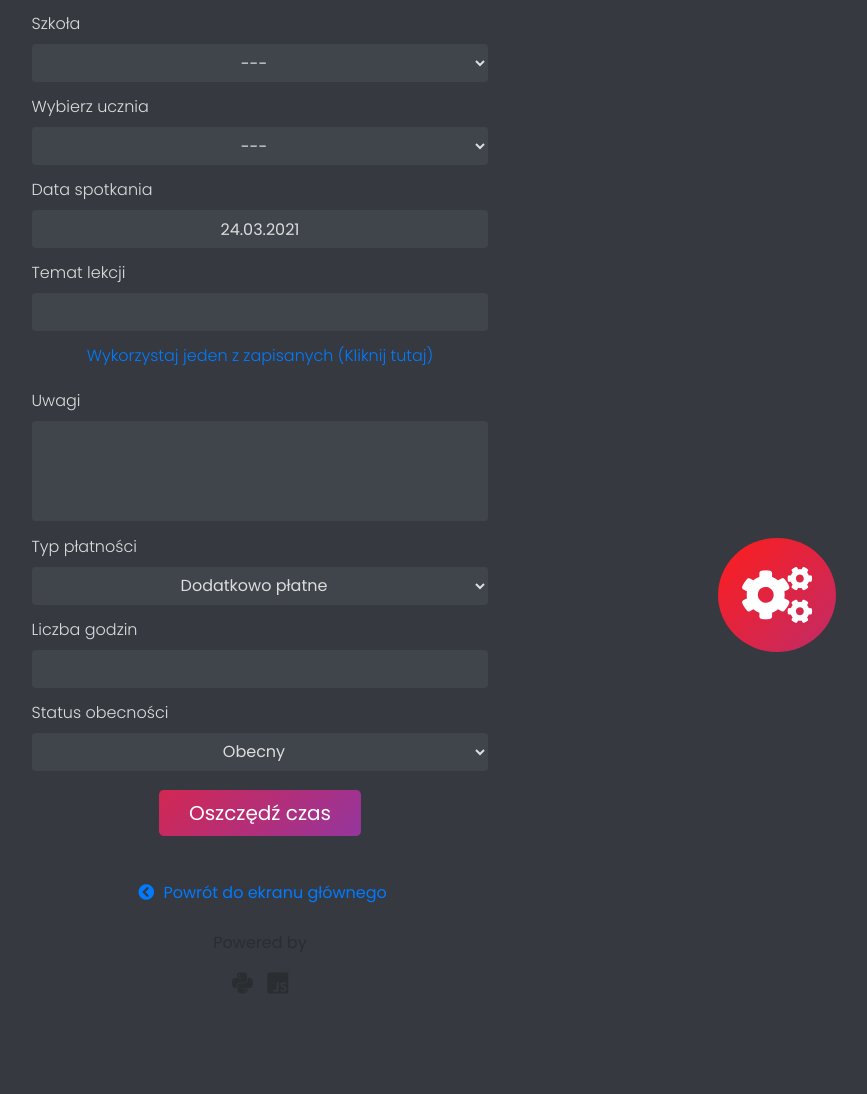
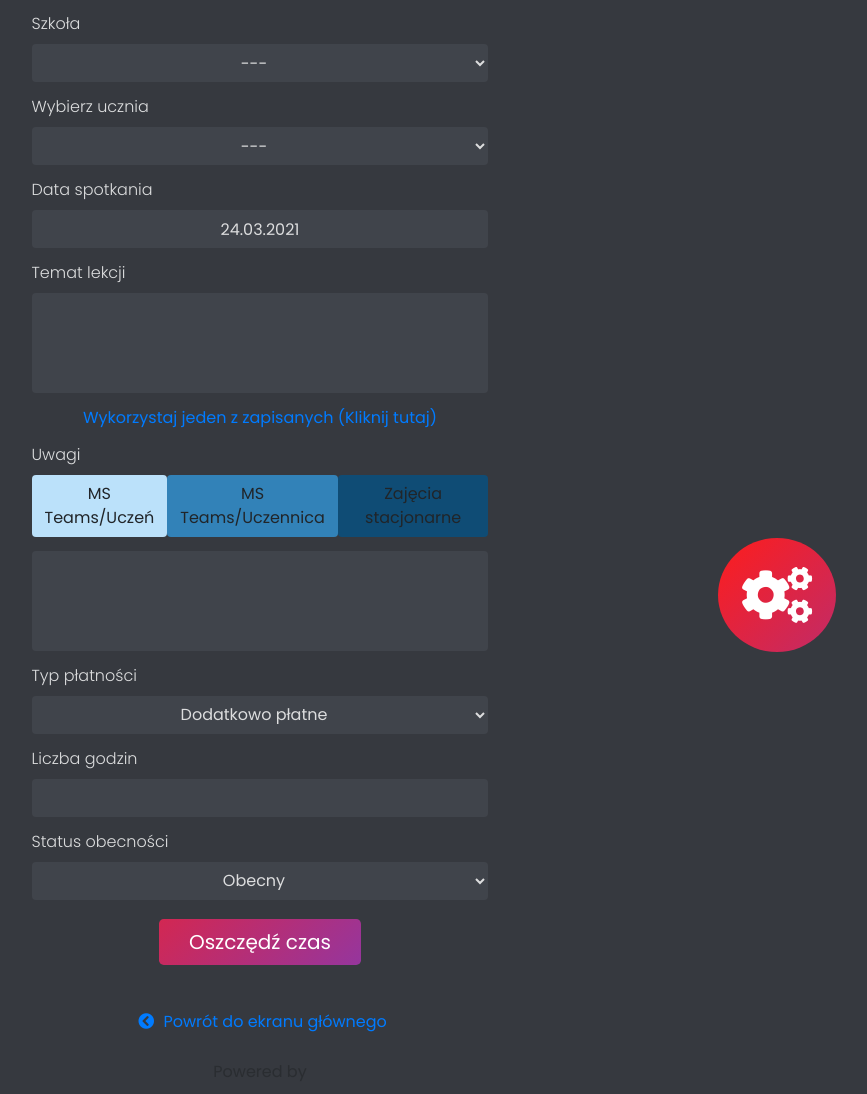
Before and after one commit to PeterStuck/teacher-app, a Django app: page /revalidation/ in a window 1280 px wide. Shown: the part 108-1202 px from the top of the page, without its empty margins (380-1247 px from the left). Before the commit the page ends 1101 px from the top, so only its background shows below. Run offline with Django 3.2, Linux system fonts and the light colour scheme; a user stored in the database is signed in; data comes from the database, SQL or seed files in the repository; both versions use the stored data as it was after the commit; some libraries are stand-ins or nearby versions.

Commit message:
add shortcut buttons for comments in revalidation form

```diff
--- a/revalidation/forms.py
+++ b/revalidation/forms.py
@@ -51,21 +51,10 @@ class RevalidationLessonForm(forms.Form):
         error_messages= {
             'required': REQUIRED_ERROR_INFO
         },
-        widget=TextInput(attrs={
-            'class': 'form-control form__field form__field--dark'
+        widget=Textarea(attrs={
+            'class': 'form-control form__textarea form__textarea--dark'
         }),
         required=True)
-
-    get_saved_topic = BooleanField(
-        label='Wykorzystaj jeden z zapisanych (Kliknij tutaj)',
-        widget=CheckboxInput(attrs={
-            'class': 'form-control form__field',
-            'id': 'get_saved_topic',
-            'style': 'display: none;',
-        }),
-        required=False
-    )
-
     comments = CharField(
         label='Uwagi',
         error_messages= {
--- a/revalidation/static/individual/css/index.css
+++ /dev/null
@@ -1,53 +0,0 @@
-body {
-    background-color: #36393f;
-    overflow-x: hidden;
-}
-
-.form_wrapper {
-    padding: 0 !important;
-}
-
-#flex_form label {
-    color: #dcddde;
-    font-weight: 300;
-}
-
-#flex_form label[for=get_saved_topic] {
-    color: #007bff;
-    text-align: center;
-    cursor: pointer;
-    transition: 0.4s;
-}
-
-#flex_form label[for=get_saved_topic]:hover {
-    color: #31037d;
-}
-
-.form__submit {
-    background: linear-gradient(-45deg, #833ab4, #fd1d1d, #fcb045);
-	background-size: 400% 400%;
-	animation: gradient 15s ease infinite;
-    color: white;
-}
-
-.error {
-    flex-basis: 70%;
-}
-
-.alert {
-    flex-basis: 51%;
-}
-
-.settings {
-    background: linear-gradient(-45deg, #833ab4, #fd1d1d, #fcb045);
-	background-size: 400% 400%;
-	animation: gradient 15s ease infinite;
-}
-
-.settings a i {
-    padding: 5px 0;
-}
-
-.technologies_icons i, .technologies_icons p {
-    color: #2a2d31;
-}
--- /dev/null
+++ b/revalidation/static/revalidation/css/index.css
@@ -0,0 +1,88 @@
+body {
+    background-color: #36393f;
+    overflow-x: hidden;
+}
+
+.form_wrapper {
+    padding: 0 !important;
+}
+
+#flex_form label {
+    color: #dcddde;
+    font-weight: 300;
+}
+
+.form__submit {
+    background: linear-gradient(-45deg, #833ab4, #fd1d1d, #fcb045);
+	background-size: 400% 400%;
+	animation: gradient 15s ease infinite;
+    color: white;
+}
+
+#get_saved_topic {
+    margin-top: 2%;
+    text-decoration: none;
+    color: #007bff;
+    text-align: center;
+    transition: 0.4s;
+}
+
+#get_saved_topic:hover {
+    color: #31037d;
+}
+
+.error {
+    flex-basis: 70%;
+}
+
+.alert {
+    flex-basis: 51%;
+}
+
+.comments_shortcut {
+    flex-basis: 70%;
+    display: flex;
+    justify-content: space-evenly;
+    margin-bottom: 2%;
+}
+
+.comments_shortcut .btn--light_blue {
+    background-color: #bbe1fa;
+}
+
+.btn--light_blue:hover {
+    background-color: #95b4c8;
+}
+
+.comments_shortcut .btn--blue {
+    background-color: #3282b8;
+}
+
+.btn--blue:hover {
+    background-color: #276690;
+}
+
+.comments_shortcut .btn--dark_blue {
+    background-color: #0f4c75;
+    transition: 0.4s;
+}
+
+.btn--dark_blue:hover {
+    color: white;
+    background-color: #0c3d5e;
+    border-color: #0c3d5e;
+}
+
+.settings {
+    background: linear-gradient(-45deg, #833ab4, #fd1d1d, #fcb045);
+	background-size: 400% 400%;
+	animation: gradient 15s ease infinite;
+}
+
+.settings a i {
+    padding: 5px 0;
+}
+
+.technologies_icons i, .technologies_icons p {
+    color: #2a2d31;
+}
--- /dev/null
+++ b/revalidation/static/revalidation/js/paste_ready_comment_formula.js
@@ -0,0 +1,14 @@
+function paste_ms_teams_formula(isMale) {
+    let topic = document.querySelector('#id_comments');
+        if (isMale) {
+            topic.value = 'MS Teams. Zajęcia dostosowane do możliwości i potrzeb ucznia.';
+        }
+        else {
+            topic.value = 'MS Teams. Zajęcia dostosowane do możliwości i potrzeb uczennicy.';
+        }
+    }
+
+    function paste_stacionary_class_formula() {
+        let topic = document.querySelector('#id_comments');
+        topic.value = 'Zajęcia stacjonarne.';
+    }
--- a/revalidation/templates/revalidation/index.html
+++ b/revalidation/templates/revalidation/index.html
@@ -8,7 +8,7 @@
     <link rel="stylesheet" href="{% static 'css/gradient_anim.css' %}">
     <link rel="stylesheet" href="{% static 'css/fixed_settings.css' %}">
     <link rel="stylesheet" href="{% static 'css/flex_form.css' %}">
-    <link rel="stylesheet" href="{% static 'individual/css/index.css' %}">
+    <link rel="stylesheet" href="{% static 'revalidation/css/index.css' %}">
 {% endblock %}
 
 {% block home_icon %}
@@ -22,7 +22,30 @@
               method="post"
               revalidation-students-url="{% url 'revalidation:load_revalidation_students' %}">
             {% csrf_token %}
-            {% include 'standard_form_template.html' with form=revalidation_lesson_form %}
+            {% for field in revalidation_lesson_form %}
+                {% if field.name == 'topic' %}
+                    {{ field.label_tag }}
+                    {{ field }}
+                    <a id="get_saved_topic" class="form__field" href="{% url 'base:saved_topics' %}">Wykorzystaj jeden z zapisanych (Kliknij tutaj)</a>
+                {% elif field.name == 'comments' %}
+                    {{ field.label_tag }}
+                    <div class="comments_shortcut">
+                        <button class="btn btn--light_blue" type="button" onclick="paste_ms_teams_formula(true)">MS Teams/Uczeń</button>
+                        <button class="btn btn--blue" type="button" onclick="paste_ms_teams_formula(false)">MS Teams/Uczennica</button>
+                        <button class="btn btn--dark_blue" type="button" onclick="paste_stacionary_class_formula()">Zajęcia stacjonarne</button>
+                    </div>
+                    {{ field }}
+                {% else %}
+                    {{ field.label_tag }}
+                    {{ field }}
+                {% endif %}
+
+                {% if field.errors %}
+                    {% for error in field.errors %}
+                        <div class="error">{{ error }}</div>
+                    {% endfor %}
+                {% endif %}
+            {% endfor %}
             <input class="form__submit btn btn-lg" type="submit" value="Oszczędź czas">
         </form>
     </div>
@@ -37,23 +60,11 @@
 {% block external_scripts %}
     {{ block.super }}
     {% load static %}
-    <script src="{% static 'individual/js/load_revalidation_students.js' %}"></script>
-    <script src="{% static 'individual/js/index_gsap_animations.js' %}"></script>
+    <script src="{% static 'revalidation/js/load_revalidation_students.js' %}"></script>
+    <script src="{% static 'revalidation/js/index_gsap_animations.js' %}"></script>
+    <script src="{% static 'revalidation/js/paste_ready_comment_formula.js' %}"></script>
 {% endblock %}
 
 {% block script %}
     {{ block.super }}
-
-    var all_labels = document.querySelectorAll('label');
-    var get_saved_topic_label = undefined;
-    for (var i = 0; i < all_labels.length; i++) {
-        if (all_labels[i].getAttribute('for') == 'get_saved_topic') {
-            get_saved_topic_label = all_labels[i];
-            break;
-        }
-    }
-
-    get_saved_topic_label.addEventListener('click', () => {
-        window.location.replace("{% url 'base:saved_topics' %}");
-    })
 {% endblock %}
--- a/revalidation/templates/revalidation/settings.html
+++ b/revalidation/templates/revalidation/settings.html
@@ -6,7 +6,7 @@
     {{ block.super }}
     {% load static %}
     <link rel="stylesheet" href="{% static 'css/flex_form.css' %}">
-    <link rel="stylesheet" href="{% static 'individual/css/settings.css' %}">
+    <link rel="stylesheet" href="{% static 'revalidation/css/settings.css' %}">
 {% endblock %}
 
 {% block home_icon %}
@@ -30,7 +30,7 @@
     {{ block.super }}
     {% load static %}
     <script src="{% static 'js/close_alert.js' %}"></script>
-    <script src="{% static 'individual/js/settings_gsap_animations.js' %}"></script>
+    <script src="{% static 'revalidation/js/settings_gsap_animations.js' %}"></script>
 {% endblock %}
 
 {% block script %}
--- a/revalidation/views.py
+++ b/revalidation/views.py
@@ -39,7 +39,7 @@ class RevalidationLessonFormView(LoginRequiredMixin, FormView):
     def get_form(self, form_class=None):
         return self.form_class(self.request.user, **self.get_form_kwargs())
 
-    @sensitive_post_parameters()
+    @sensitive_variables()
     def form_valid(self, form):
         logged_user = self.request.user
         save_revalidation_topic(form=form, logged_user=logged_user)
--- a/revalidation/vulcan_management/revalidation_vulcan_runner.py
+++ b/revalidation/vulcan_management/revalidation_vulcan_runner.py
@@ -14,5 +14,5 @@ class RevalidationVulcanRunner:
     def run(self):
         self.vulcan_agent.go_to_lessons_menu()
         self.vulcan_agent.go_to_student_invidual_lessons()
-        # self.vulcan_agent.add_lesson()
+        self.vulcan_agent.add_lesson()
         self.vulcan_agent.add_attendance_to_lesson()
--- a/wku_django/views.py
+++ b/wku_django/views.py
@@ -2,8 +2,8 @@ from django.shortcuts import render
 
 
 def error_404(request, exception):
-    return render(request,'error_pages/404.html')
+    return render(request,'error_pages/404.html', status=404)
 
 
 def error_500(request):
-    return render(request,'error_pages/500.html')
+    return render(request,'error_pages/500.html', status=500)
```
Also changed, not shown: revalidation/tests/forms/test_revalidation_lesson_form.py (+1 -1 lines), revalidation/tests/set_up_methods.py (+12 -1 lines), revalidation/tests/views/test_revalidation_lesson_form_view.py (+31 -1 lines), wku_django/tests.py (added, +49 -0 lines), db.sqlite3, revalidation/static/revalidation/css/settings.css (renamed from revalidation/static/individual/css/settings.css), revalidation/static/revalidation/js/index_gsap_animations.js (renamed from revalidation/static/individual/js/index_gsap_animations.js), revalidation/static/revalidation/js/load_revalidation_students.js (renamed from revalidation/static/individual/js/load_revalidation_students.js), revalidation/static/revalidation/js/settings_gsap_animations.js (renamed from revalidation/static/individual/js/settings_gsap_animations.js).
